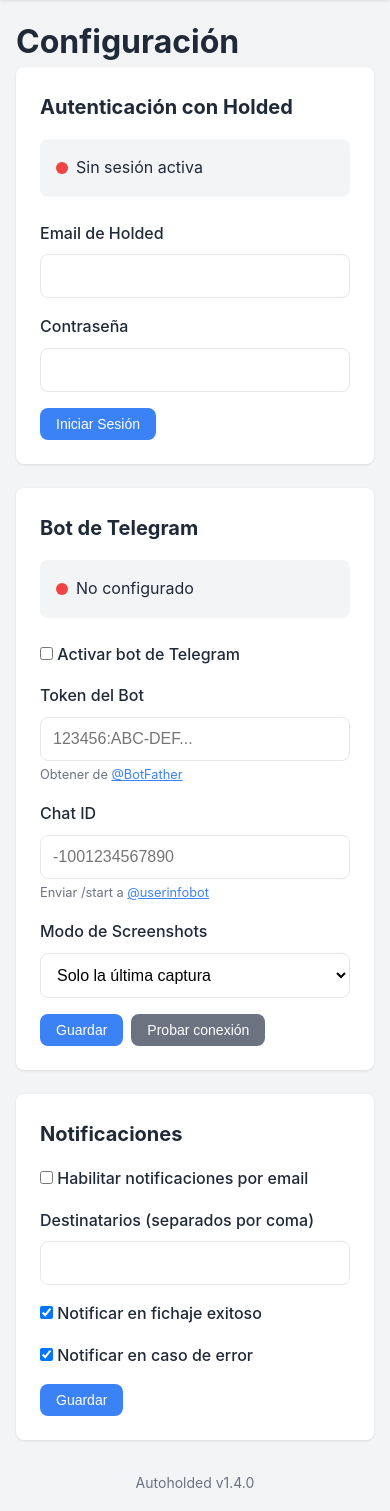
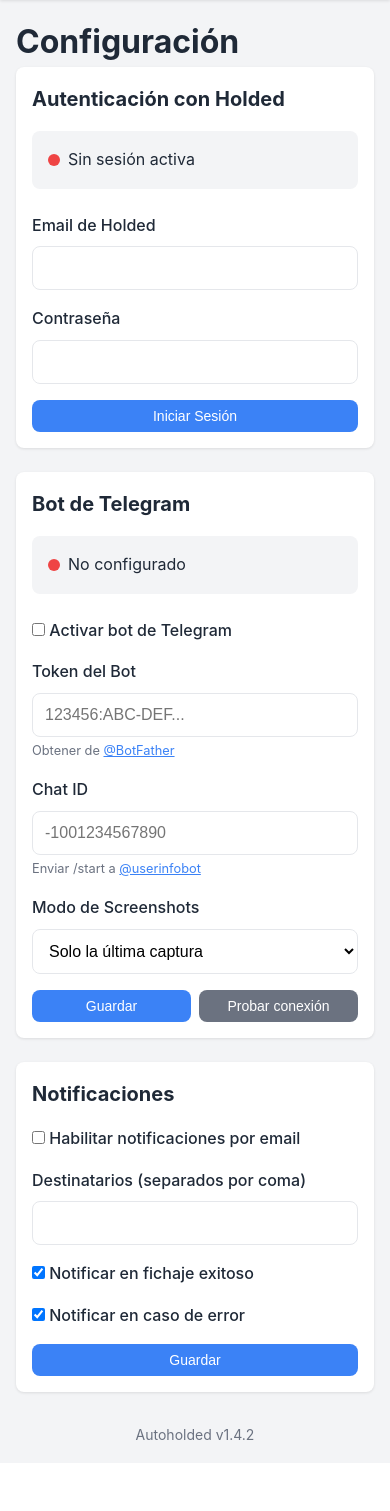
Before and after one commit to koko004/autoholded, a FastAPI app: page /config in a window 390 px wide. Shown: the part 161-1672 px from the top of the page. After the commit the page ends 1601 px from the top, so only its background shows below. Run offline with FastAPI, Linux system fonts and the light colour scheme.

Commit message:
v1.4.2: version bump, README update, mobile responsive fixes (card overflow, button sizing, notification width)

```diff
--- a/app/config.py
+++ b/app/config.py
@@ -9,7 +9,7 @@ class Settings(BaseSettings):
 
     # Application
     APP_NAME: str = "Fichador Holded"
-    APP_VERSION: str = "1.4.0"
+    APP_VERSION: str = "1.4.2"
     DEBUG: bool = False
 
     # Server
--- a/app/static/css/style.css
+++ b/app/static/css/style.css
@@ -28,6 +28,7 @@ body {
     background-color: var(--background-color);
     color: var(--text-primary);
     line-height: 1.6;
+    overflow-x: hidden;
 }
 
 /* Navbar */
@@ -91,6 +92,7 @@ body {
     border-radius: var(--radius);
     box-shadow: var(--shadow);
     padding: 1.5rem;
+    overflow: hidden;
 }
 
 .card h2 {
@@ -340,6 +342,7 @@ body {
 
     .container {
         padding: 1rem;
+        overflow: hidden;
     }
 
     .dashboard-grid {
@@ -350,8 +353,33 @@ body {
         grid-column: span 1;
     }
 
+    .card {
+        padding: 1rem;
+        overflow: hidden;
+    }
+
+    .card .btn {
+        width: 100%;
+        text-align: center;
+    }
+
     .scheduler-controls {
         flex-direction: column;
+    }
+
+    .scheduler-controls .btn {
+        width: 100%;
+    }
+
+    .status-item {
+        flex-direction: column;
+        gap: 0.25rem;
+    }
+
+    .notification {
+        right: 10px;
+        left: 10px;
+        max-width: none;
     }
 }
 
--- a/app/templates/base.html
+++ b/app/templates/base.html
@@ -31,7 +31,7 @@
     </main>
 
     <footer class="footer">
-        <p>Autoholded v1.4.0</p>
+        <p>Autoholded v1.4.2</p>
     </footer>
 
     <script src="/static/js/main.js"></script>
```
Also changed, not shown: README.md.
